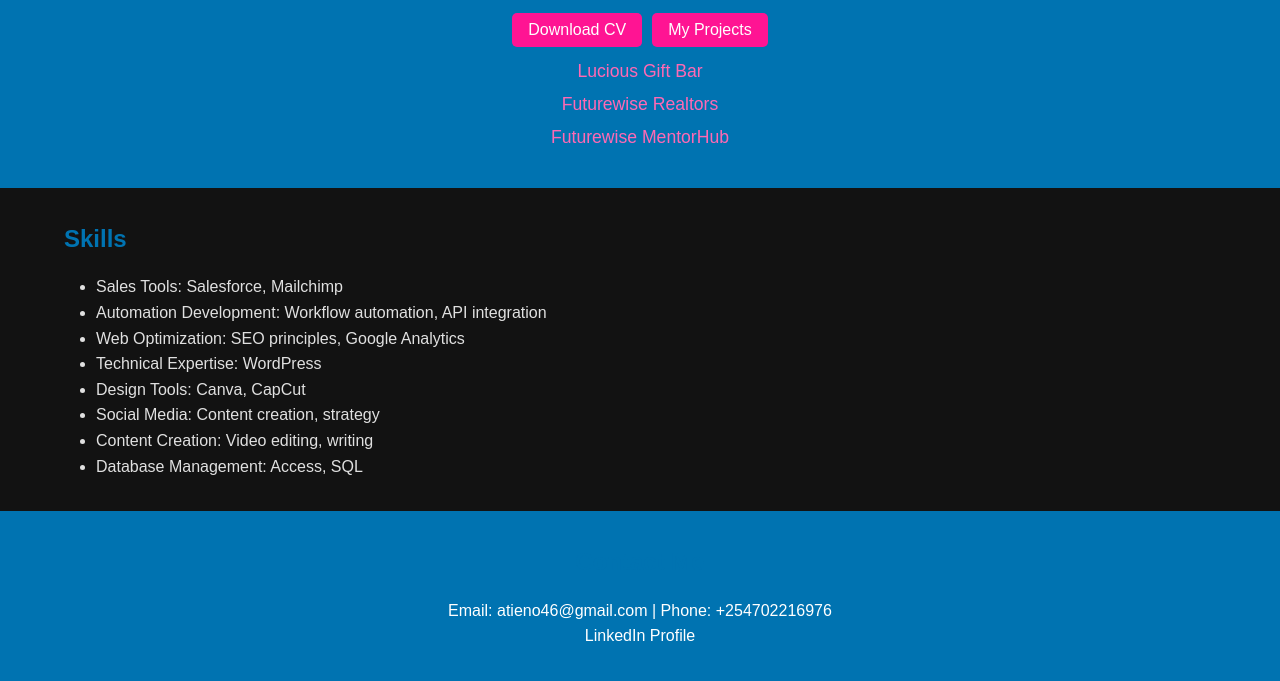
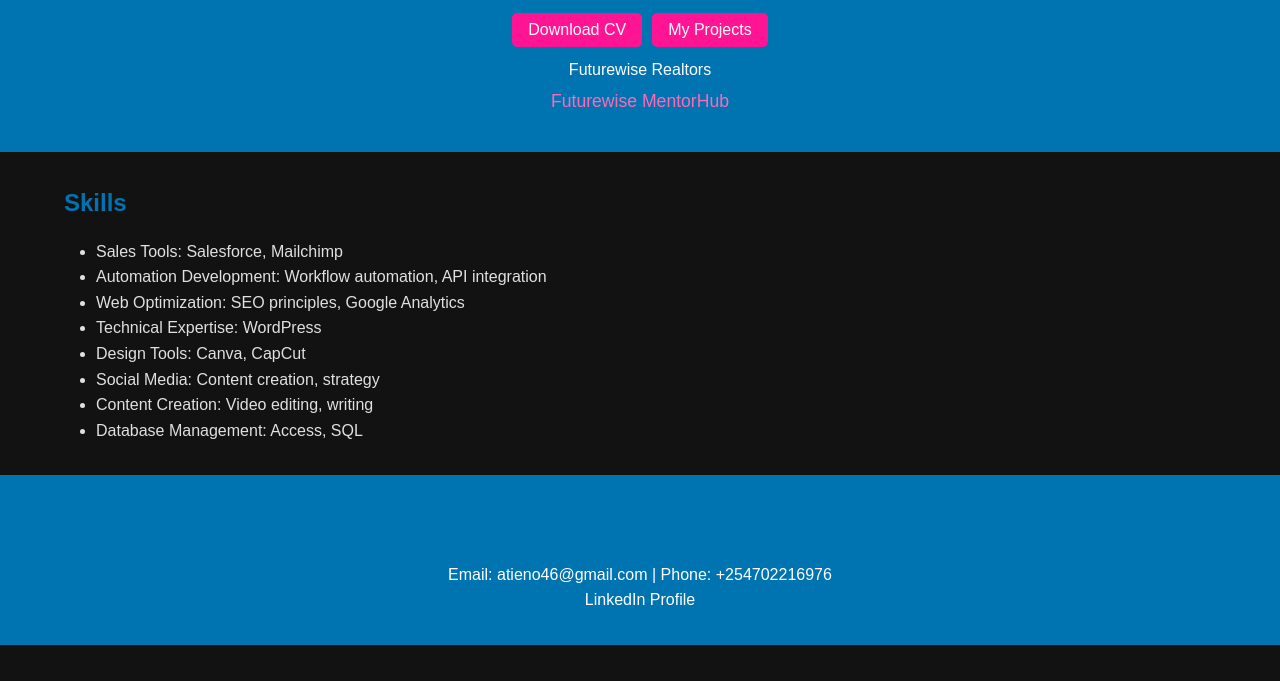
Before and after one commit to Connie-Atieno/Connie-, a plain HTML site: page index.html in a window 1280 px wide. Both pictures are taken after a click on the button "My Projects". Shown: the part 246-927 px from the top of the page. After the commit the page ends 891 px from the top, so only its background shows below. Drawn offline with Linux system fonts and the light colour scheme.

Commit message:
Update index.html

```diff
--- a/index.html
+++ b/index.html
@@ -150,8 +150,7 @@
         <button id="projects-button" class="button" onclick="toggleProjects()">My Projects</button>
       </div>
 
-      <div class="projects" id="projects">
-        <a href="https://www.luciousgiftbar.com" target="_blank">Lucious Gift Bar</a>
+      <div class="projects" id="projects"
         <a href="https://www.futurewiserealtors.com" target="_blank">Futurewise Realtors</a>
         <a href="https://www.futurewisementorhub.com" target="_blank">Futurewise MentorHub</a>
       </div>
```
